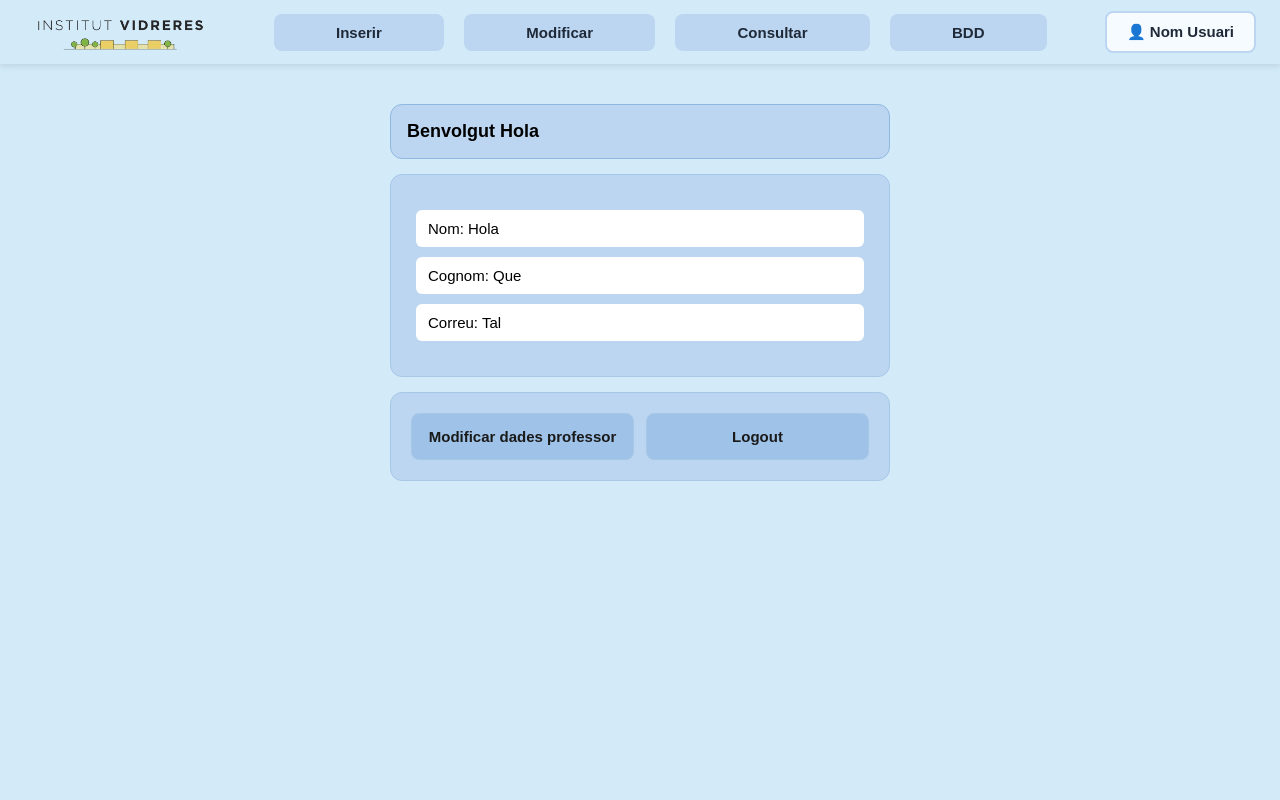
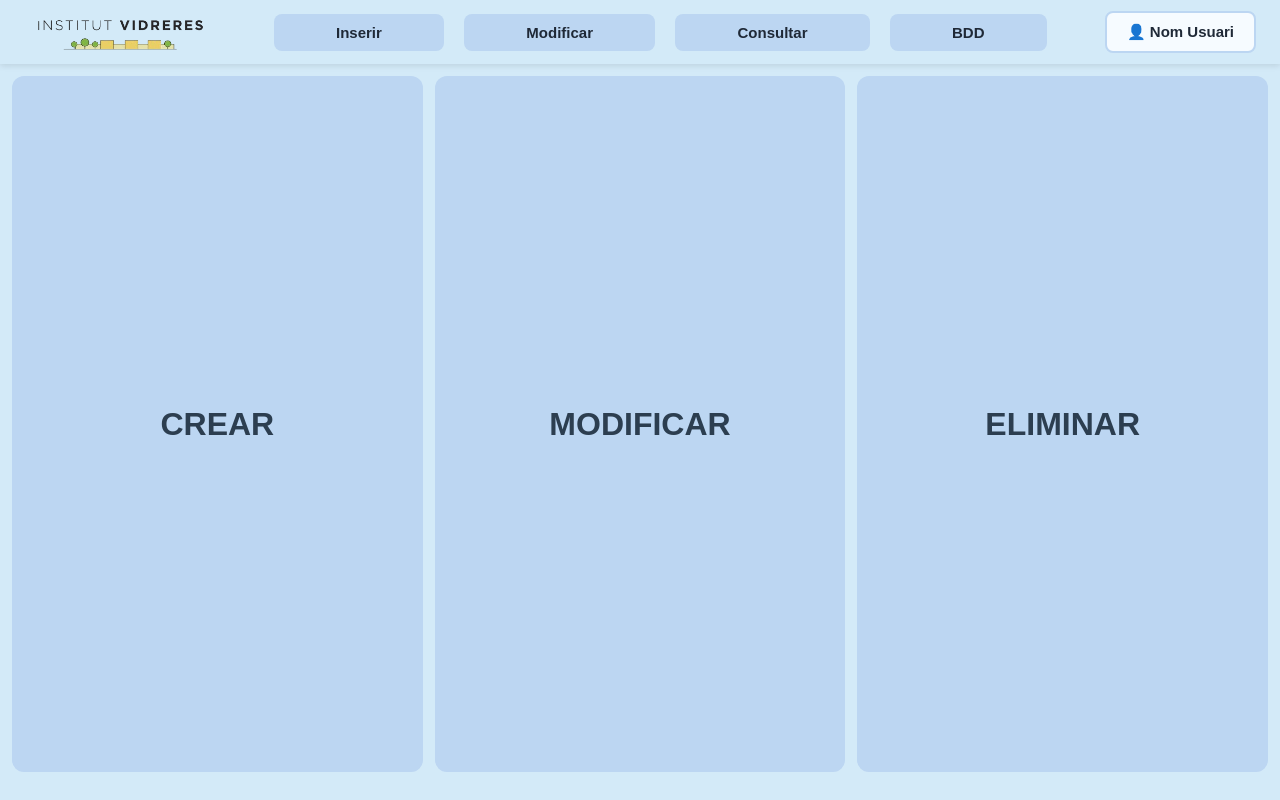
Before and after one commit to kituss44/projecte1, an Angular app: page /modificar in a window 1280 px wide. Before the commit this address led to /. Built offline with nearby package versions, Linux system fonts and the light colour scheme.

Commit message:
Modifcar + Header routerLinks

```diff
--- a/src/app/Components/menu-header/menu-header.html
+++ b/src/app/Components/menu-header/menu-header.html
@@ -3,11 +3,11 @@
 
 
   <nav class="nav-buttons">
-    <button class="nav-btn">Inserir</button>
-    <button class="nav-btn">Modificar</button>
-    <button class="nav-btn">Consultar</button>
-    <button class="nav-btn">BDD</button>
+    <button class="nav-btn" routerLink="/inserir">Inserir</button>
+    <button class="nav-btn" routerLink="/modificar">Modificar</button>
+    <button class="nav-btn" routerLink="/consultar">Consultar</button>
+    <button class="nav-btn" routerLink="/bdd">BDD</button>
   </nav>
 
-  <button class="user-btn">👤 Nom Usuari</button>
+  <button class="user-btn" routerLink="/perfil">👤 Nom Usuari</button>
 </header>
--- a/src/app/Components/menu-header/menu-header.ts
+++ b/src/app/Components/menu-header/menu-header.ts
@@ -1,8 +1,10 @@
 import { Component } from '@angular/core';
+import { RouterLink, RouterLinkActive } from '@angular/router';
 
 @Component({
-  imports: [],
+  imports: [RouterLink, RouterLinkActive],
   selector: 'app-menu-header',
+  standalone: true,
   styleUrl: './menu-header.css',
   templateUrl: './menu-header.html',
 })
--- a/src/app/Components/modificar-alumnes/modificar-alumnes.css
+++ b/src/app/Components/modificar-alumnes/modificar-alumnes.css
@@ -0,0 +1,41 @@
+.pagina {
+  display: flex;
+  flex-direction: column;
+  height: 90vh;
+}
+
+.botons {
+  flex: 1;
+  display: flex;
+  gap: 12px;
+  padding: 12px;
+}
+
+.boto {
+  flex: 1;
+  border: none;
+  border-radius: 12px;
+  font-size: 2rem;
+  font-weight: bold;
+  color: #2c3e50;
+  cursor: pointer;
+  transition: background 0.2s, transform 0.2s;
+}
+
+.crear {
+  background: #BCD6F2;
+}
+
+.modificar {
+  background: #BCD6F2;
+}
+
+.eliminar {
+  background: #BCD6F2;
+}
+
+.boto:hover {
+  background: #A7C7E7;
+  transform: scale(1.02);
+  border: 1px solid black;
+}
--- a/src/app/Components/modificar-alumnes/modificar-alumnes.html
+++ b/src/app/Components/modificar-alumnes/modificar-alumnes.html
@@ -1 +1,7 @@
-<p>modificar-alumnes works!</p>
+<div class="pagina">
+  <main class="botons">
+    <button class="boto crear">CREAR</button>
+    <button class="boto modificar">MODIFICAR</button>
+    <button class="boto eliminar">ELIMINAR</button>
+  </main>
+</div>
--- a/src/app/Components/modificar-alumnes/modificar-alumnes.ts
+++ b/src/app/Components/modificar-alumnes/modificar-alumnes.ts
@@ -1,7 +1,8 @@
 import { Component } from '@angular/core';
+import { MenuHeader } from '../menu-header/menu-header';
 
 @Component({
-  imports: [],
+  imports: [MenuHeader],
   selector: 'app-modificar-alumnes',
   styleUrl: './modificar-alumnes.css',
   templateUrl: './modificar-alumnes.html',
--- a/src/app/Components/perfil-professor/perfil-professor.html
+++ b/src/app/Components/perfil-professor/perfil-professor.html
@@ -1,5 +1,3 @@
-<app-menu-header></app-menu-header>
-
 <div class="container">
 
   <p class="welcome">Benvolgut Hola</p>
--- a/src/app/app.html
+++ b/src/app/app.html
@@ -1,3 +1,3 @@
-<router-outlet />
+<app-menu-header/>
 
-<app-perfil-professor/>
+<router-outlet/>
--- a/src/app/app.routes.ts
+++ b/src/app/app.routes.ts
@@ -1,3 +1,15 @@
 import { Routes } from '@angular/router';
+import { ModificarAlumnes } from './Components/modificar-alumnes/modificar-alumnes';
+import { PerfilProfessor } from './Components/perfil-professor/perfil-professor';
+import { RegistrarEntrada } from './Components/registrar-entrada/registrar-entrada';
+import { Consultar } from './Components/consultar/consultar';
+import { Bdd } from './Components/bdd/bdd';
 
-export const routes: Routes = [];
+
+export const routes: Routes = [
+  { path: 'inserir', component: RegistrarEntrada },
+  { path: 'modificar', component: ModificarAlumnes },
+  { path: 'consultar', component: Consultar },
+  { path: 'bdd', component: Bdd },
+  { path: 'perfil', component: PerfilProfessor },
+];
```
